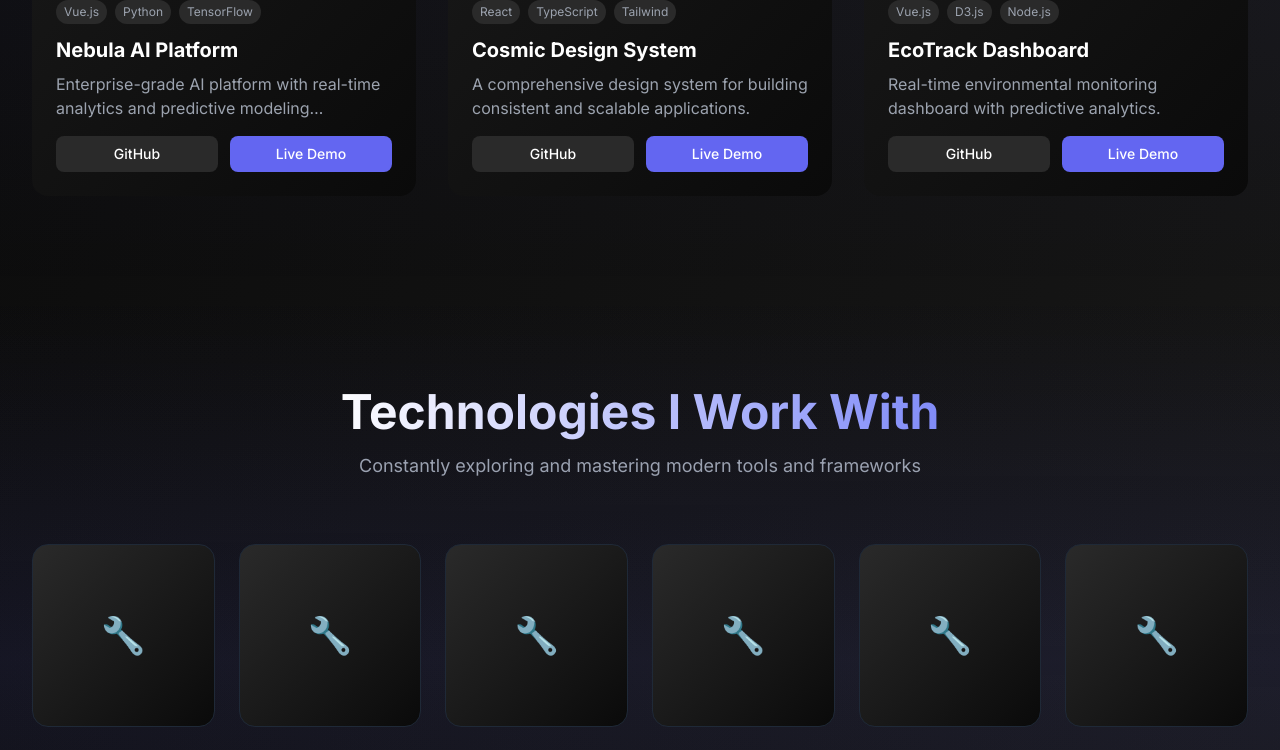
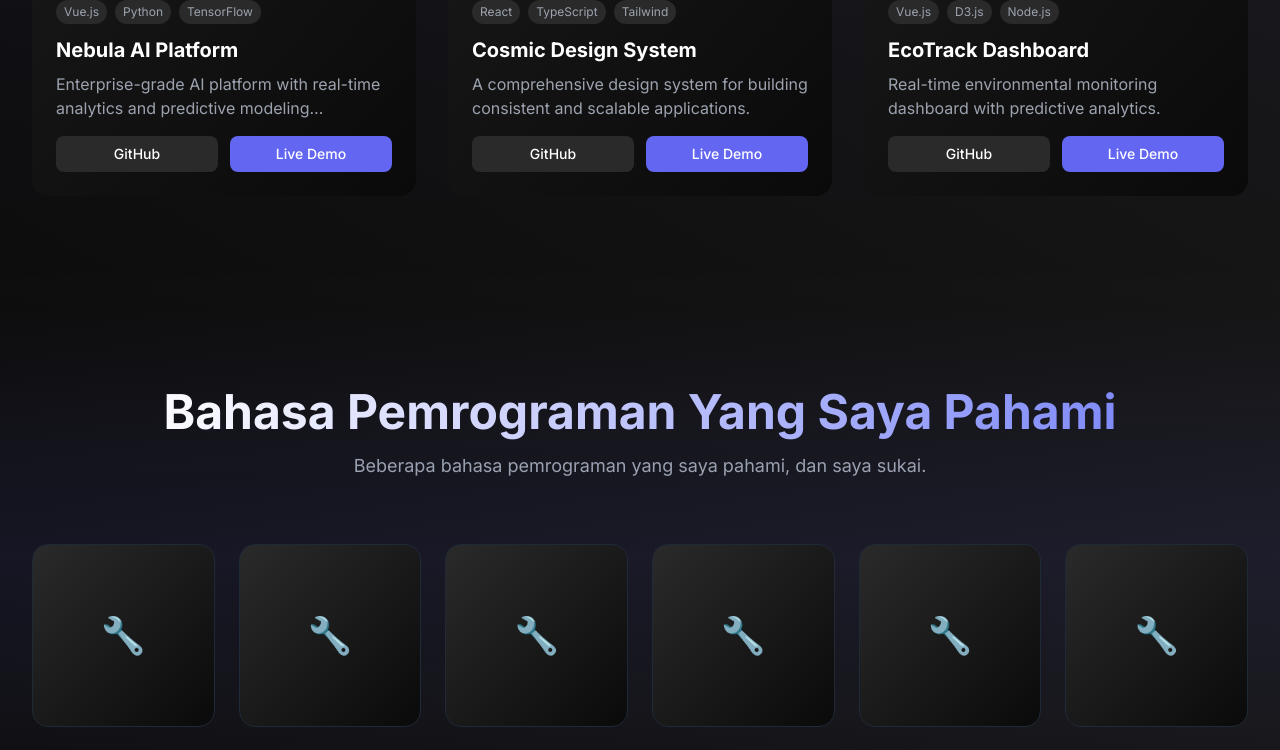
Before and after one commit to arthaajoshipurba-cyber/portofolio, a Vue app: page / in a window 1280 px wide. Shown: the part 1988-2738 px from the top of the page. Built offline with nearby package versions, Linux system fonts and the light colour scheme.

Commit message:
Update TechStackSection.vue

```diff
--- a/src/components/home/TechStackSection.vue
+++ b/src/components/home/TechStackSection.vue
@@ -4,11 +4,11 @@
       <div class="text-center mb-16">
         <h2 class="text-4xl sm:text-5xl font-bold mb-4">
           <span class="bg-gradient-to-r from-white to-primary-400 bg-clip-text text-transparent">
-            Technologies I Work With
+            Bahasa Pemrograman Yang Saya Pahami
           </span>
         </h2>
         <p class="text-gray-400 text-lg max-w-2xl mx-auto">
-          Constantly exploring and mastering modern tools and frameworks
+          Beberapa bahasa pemrograman yang saya pahami, dan saya sukai.
         </p>
       </div>
 
@@ -33,15 +33,9 @@ import TechIcon from '@/components/ui/TechIcon.vue'
 const techStack = [
   { name: 'Vue.js', icon: 'vue', color: '#42b883' },
   { name: 'React', icon: 'react', color: '#61dafb' },
-  { name: 'TypeScript', icon: 'typescript', color: '#3178c6' },
-  { name: 'Node.js', icon: 'nodejs', color: '#339933' },
+  { name: 'JavaScript', icon: 'typescript', color: '#3178c6' },
+  { name: 'HTML', icon: 'nodejs', color: '#339933' },
   { name: 'Python', icon: 'python', color: '#3776ab' },
-  { name: 'Tailwind', icon: 'tailwind', color: '#06b6d4' },
-  { name: 'GraphQL', icon: 'graphql', color: '#e10098' },
-  { name: 'Docker', icon: 'docker', color: '#2496ed' },
-  { name: 'AWS', icon: 'aws', color: '#ff9900' },
-  { name: 'MongoDB', icon: 'mongodb', color: '#47a248' },
-  { name: 'PostgreSQL', icon: 'postgresql', color: '#336791' },
-  { name: 'Figma', icon: 'figma', color: '#f24e1e' }
+  { name: 'CSS & Tailwind', icon: 'tailwind', color: '#06b6d4' }
 ]
 </script>
```
